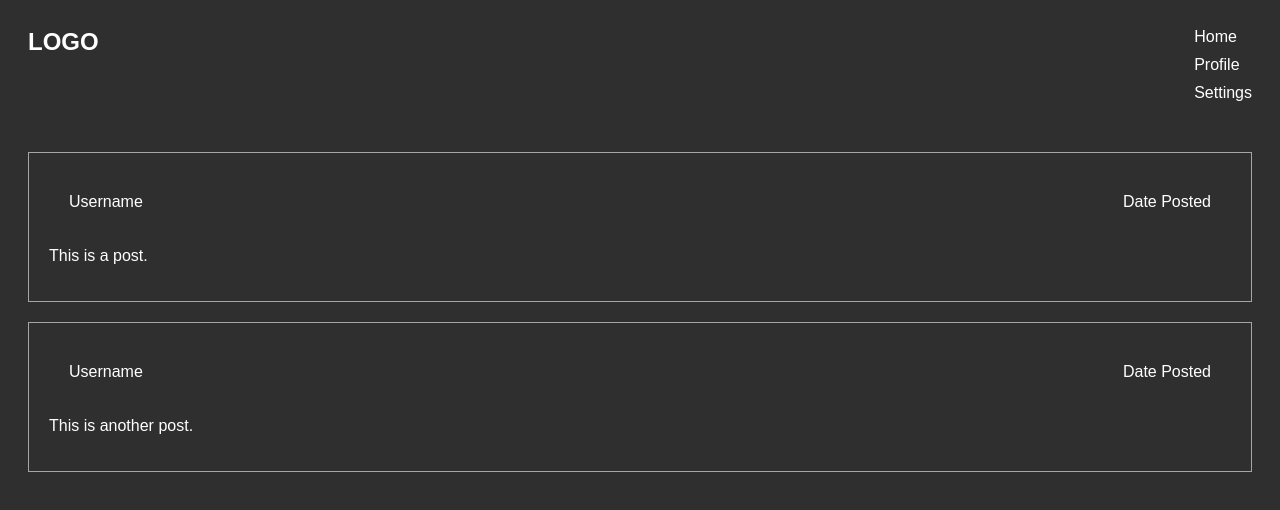
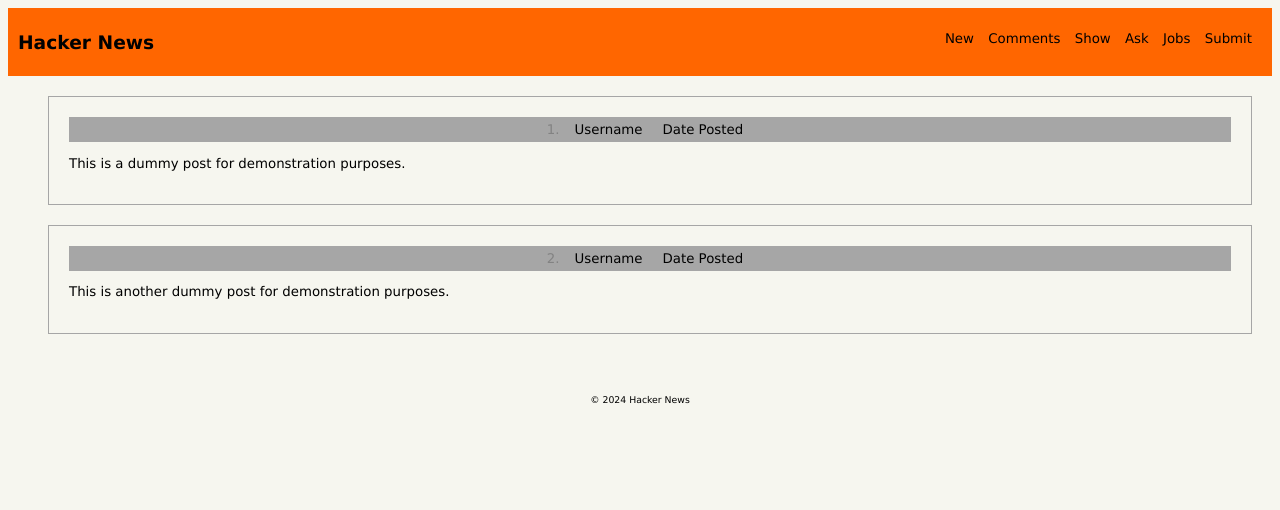
Before and after one commit to medinae1/C4, a plain HTML site: page index.html in a window 1280 px wide. Drawn offline with Linux system fonts and the light colour scheme.

Commit message:
more style added

```diff
--- a/index.html
+++ b/index.html
@@ -7,30 +7,43 @@
 </head>
 <body>
     <header>
-        <div class="logo">LOGO</div>
+        <div class="container">
+            <h1>Hacker News</h1>
             <nav>
                 <ul>
-                <li>Home</li>
-                <li>Profile</li>
-                <li>Settings</li>
+                    <li>New</li>
+                    <li>Comments</li>
+                    <li>Show</li>
+                    <li>Ask</li>
+                    <li>Jobs</li>
+                    <li>Submit</li>
                 </ul>
             </nav>
+        </div>
     </header>
+    <div class="content-wrapper">
         <main>
             <article>
-            <header>
+                <div class="post-header">
+                    <span class="post-number">1.</span>
                     <span class="username">Username</span>
                     <span class="date">Date Posted</span>
-            </header>
-            <p>This is a post.</p>
+                </div>
+                <p>This is a dummy post for demonstration purposes.</p>
             </article>
             <article>
-            <header>
+                <div class="post-header">
+                    <span class="post-number">2.</span>
                     <span class="username">Username</span>
                     <span class="date">Date Posted</span>
-            </header>
-            <p>This is another post.</p>
+                </div>
+                <p>This is another dummy post for demonstration purposes.</p>
             </article>
+            <!-- Add more dummy posts as needed -->
         </main>
+    </div>
+    <footer>
+        <p>© 2024 Hacker News</p>
+    </footer>
 </body>
 </html>
--- a/styles.css
+++ b/styles.css
@@ -1,36 +1,64 @@
 /* styles.css */
 body {
-    background-color: #2F2F2F;
-    color: white;
-    font-family: Arial, sans-serif;
+    font-family: Verdana, Geneva, sans-serif;
+    font-size: 10pt;
+    color: black;
+    background-color: #f6f6ef;
+}
+.container {
+    display: flex;
+    justify-content: space-between;
+    align-items: center;
 }
 header {
-    display: flex;
-    justify-content: space-between;
-    padding: 20px;
+    background-color: #ff6600;
+    padding: 10px;
 }
-header .logo {
-    font-size: 24px;
-    font-weight: bold;
+header h1 {
+    margin: 0;
+    font-size: 14pt;
 }
 nav ul {
     list-style-type: none;
     padding: 0;
-    margin: 0;
+    margin-bottom: 20px;
 }
 nav ul li {
-    margin-bottom: 10px;
+    display: inline;
+    margin-right: 10px;
+}
+.content-wrapper {
+    background-color: #f6f6ef;
+    padding: 20px;
 }
 main {
-    padding: 20px;
+    margin-left: 20px;
 }
 article {
     border: 1px solid #A6A6A6;
     margin-bottom: 20px;
     padding: 20px;
 }
-article header {
+.post-header {
     display: flex;
-    justify-content: space-between;
+    justify-content: center;
+    align-items: center;
+    background-color: #A6A6A6;
+    padding: 5px;
     margin-bottom: 10px;
 }
+.post-header .post-number {
+    color: #828282;
+    margin-right: 5px;
+}
+.post-header .username, .post-header .date {
+    margin: 0 10px;
+}
+footer {
+    text-align: center;
+    margin-top: 20px;
+    font-size: 7pt;
+}
+footer p {
+    margin: 0;
+}
```
Lines whose indentation alone changed are shown as unchanged.
